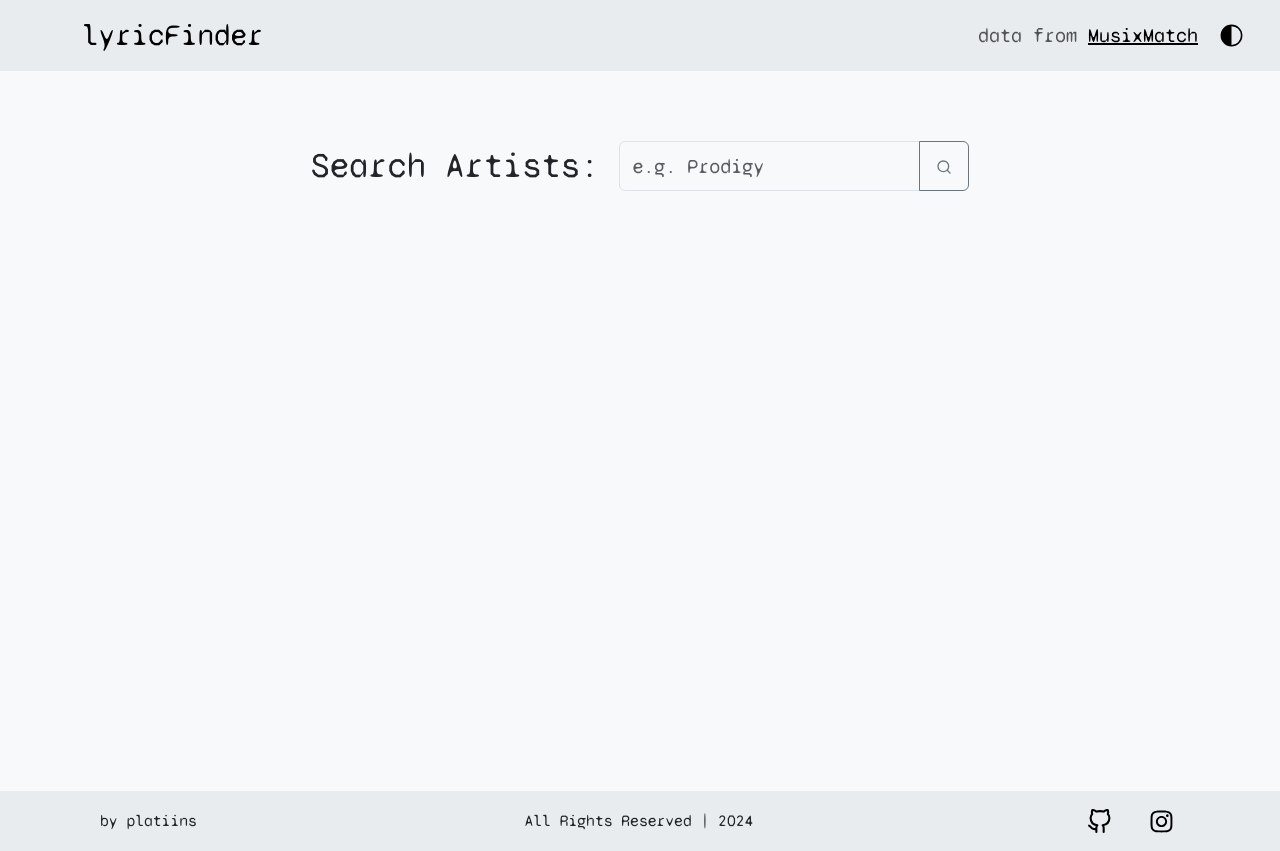
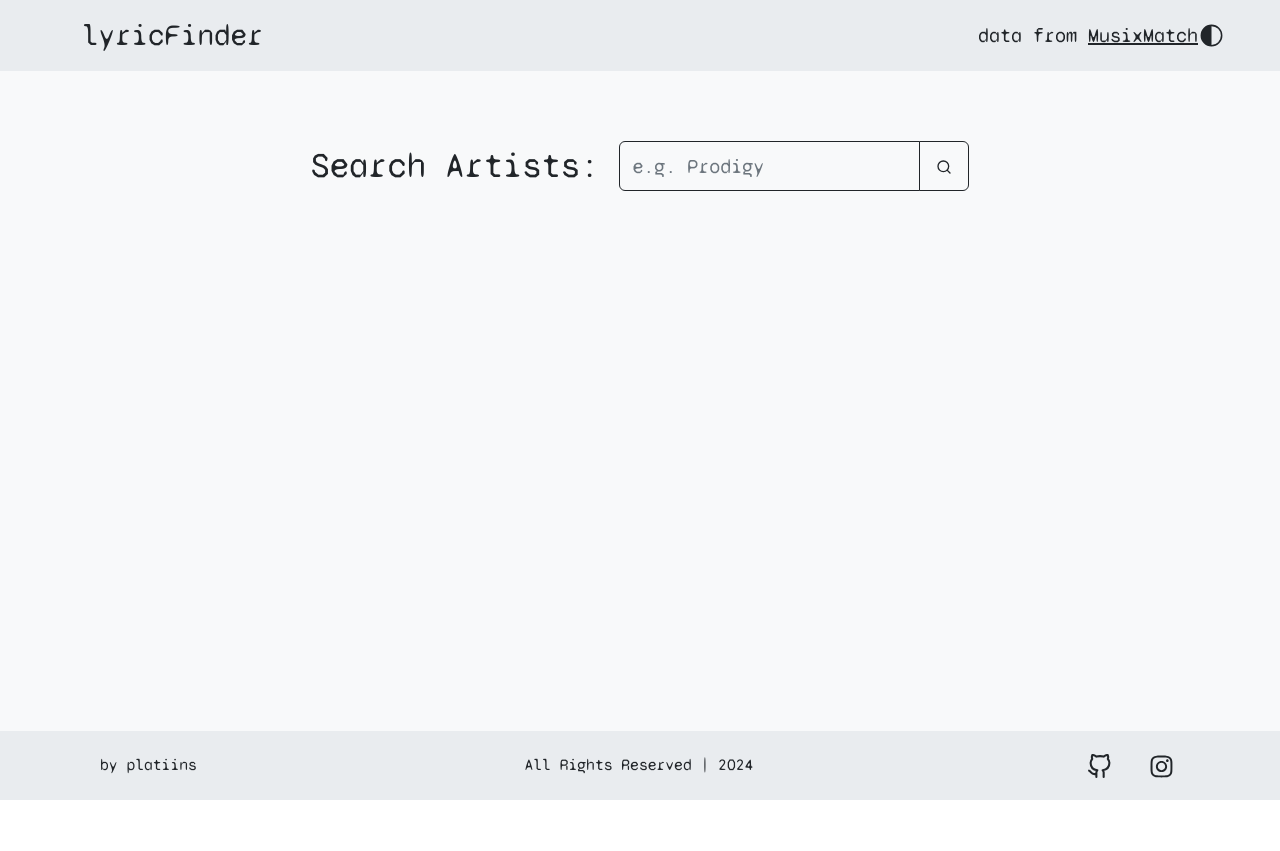
Before and after one commit to platiins/musix-match, a React (Create React App) app: page / in a window 1280 px wide. After the commit the page ends 800 px from the top, so only its background shows below. Built offline with nearby package versions, Linux system fonts and the light colour scheme.

Commit message:
theme for nav, footer and main search page

```diff
--- a/src/assets/styles/index.scss
+++ b/src/assets/styles/index.scss
@@ -41,7 +41,7 @@
   color: #000000;
   position: absolute;
   top: 15px;
-  right: 30px;
+  right: 50px;
 }
 
 // LOADER
@@ -89,11 +89,11 @@
 
 .footer {
   @include flex(row, space-between, center, 30px);
-
-  // position: fixed;
-  // bottom: 0;
-  // left: 0;
-  padding: 10px 100px;
+  width: 100vw;
+  position: fixed;
+  bottom: 0;
+  left: 0;
+  padding: 15px 100px;
   font-family: "Syne Mono", monospace;
 
   background-color: #e9ecef;
@@ -130,20 +130,23 @@
         height: 50px;
         font-size: 20px;
         background-color: #f8f9fa;
+        border: 1px solid #212529;
 
         &:focus {
           outline: none;
-          box-shadow: 0 0 5px #000000;
-          border: #000000 solid 1px;
+          box-shadow: 0 0 10px #000000;
+        }
+        &::placeholder {
+          color: #6c757d;
         }
       }
 
       .search-btn {
         width: 50px;
+        border: 1px solid #212529;
 
         &:hover {
-          background-color: #000000;
-          color: #ffffff;
+          box-shadow: 0 0 10px #000000;
         }
       }
     }
@@ -155,10 +158,10 @@
     &__card {
       width: 35%;
       background-color: #f8f9fa;
+      border: solid 1px #000000;
 
       &:hover {
         box-shadow: 0 0 15px #000000;
-        border: solid 1px #000000;
       }
 
       &--content {
@@ -240,7 +243,7 @@
   @include flex(column, center, center, 10px);
   font-family: "Syne Mono", monospace;
   background-color: #f8f9fa;
-  padding: 30px 50px 70px;
+  padding: 30px 50px 120px;
 
   .lyrics-title {
     font-size: 30px;
--- a/src/components/ArtistsSearch.js
+++ b/src/components/ArtistsSearch.js
@@ -43,7 +43,14 @@ const ArtistsSearch = () => {
       style={{ backgroundColor: theme === "light" ? "#f8f9fa" : "#343A40" }}
     >
       <section className="artist-search">
-        <h1 className="artist-search__title">Search Artists:</h1>
+        <h1
+          className="artist-search__title"
+          style={{
+            color: theme === "light" ? "#212529" : "#F8F9FA",
+          }}
+        >
+          Search Artists:
+        </h1>
         <InputGroup className="artist-search__input-box">
           <Form.Control
             required
@@ -52,6 +59,10 @@ const ArtistsSearch = () => {
             onChange={(e) => setArtistName(e.target.value)}
             placeholder="e.g. Prodigy"
             className="search-input"
+            style={{
+              backgroundColor: theme === "light" ? "#f8f9fa" : "#343A40",
+              color: theme === "light" ? "#212529" : "#F8F9FA",
+            }}
           />
           <Button
             variant="outline-secondary"
@@ -59,6 +70,10 @@ const ArtistsSearch = () => {
             onClick={handleSearch}
             disabled={loading}
             className="search-btn"
+            style={{
+              backgroundColor: theme === "light" ? "#f8f9fa" : "#343A40",
+              color: theme === "light" ? "#212529" : "#F8F9FA",
+            }}
           >
             <FiSearch />
           </Button>
@@ -71,6 +86,10 @@ const ArtistsSearch = () => {
           <Card
             key={allArtists.artist.artist_id}
             className="artists-list__card"
+            style={{
+              backgroundColor: theme === "light" ? "#f8f9fa" : "#343A40",
+              color: theme === "light" ? "#212529" : "#F8F9FA",
+            }}
           >
             <Card.Body className="artists-list__card--content">
               <Card.Title className="card-title">
--- a/src/components/Footer.js
+++ b/src/components/Footer.js
@@ -1,19 +1,47 @@
 import { FiGithub } from "react-icons/fi";
 import { FaInstagram } from "react-icons/fa";
 
+import { useContext } from "react";
+import { ThemeContext } from "../context/theme";
+
 function Footer() {
+  const { theme } = useContext(ThemeContext);
   return (
-    <footer id="footer" className="footer">
-      <p className="footer__author mb-0">by platiins</p>
+    <footer
+      id="footer"
+      className="footer"
+      style={{
+        backgroundColor: theme === "light" ? "#e9ecef" : " #212529",
+        color: theme === "light" ? "#212529" : "#F8F9FA",
+      }}
+    >
+      <p
+        className="footer__author mb-0"
+        style={{
+          color: theme === "light" ? "#212529" : "#F8F9FA",
+        }}
+      >
+        by platiins
+      </p>
       <p className="footer__rights mb-0">All Rights Reserved | 2024</p>
       <div className="footer__sm-container">
         <a href="https://github.com/platiins" className="sm-link">
-          <button className="sm-link__btn">
+          <button
+            className="sm-link__btn"
+            style={{
+              color: theme === "light" ? "#212529" : "#F8F9FA",
+            }}
+          >
             <FiGithub />
           </button>
         </a>
         <a href="https://www.instagram.com/platiins/">
-          <button className="sm-link__btn">
+          <button
+            className="sm-link__btn"
+            style={{
+              color: theme === "light" ? "#212529" : "#F8F9FA",
+            }}
+          >
             <FaInstagram />
           </button>
         </a>
--- a/src/components/Header.js
+++ b/src/components/Header.js
@@ -18,17 +18,43 @@ function Header() {
       }}
     >
       <Container>
-        <Navbar.Brand as={NavLink} to="/" className="nav-brand">
+        <Navbar.Brand
+          as={NavLink}
+          to="/"
+          className="nav-brand"
+          style={{
+            color: theme === "light" ? "#212529" : "#F8F9FA",
+          }}
+        >
           lyricFinder
         </Navbar.Brand>
         <Navbar.Toggle />
         <Navbar.Collapse className="justify-content-end">
-          <Navbar.Text className="nav-link">
-            data from <a href="https://developer.musixmatch.com/">MusixMatch</a>
+          <Navbar.Text
+            className="nav-link"
+            style={{
+              color: theme === "light" ? "#212529" : "#F8F9FA",
+            }}
+          >
+            data from{" "}
+            <a
+              href="https://developer.musixmatch.com/"
+              style={{
+                color: theme === "light" ? "#212529" : "#F8F9FA",
+              }}
+            >
+              MusixMatch
+            </a>
           </Navbar.Text>
         </Navbar.Collapse>
       </Container>
-      <button className="change-theme-btn" onClick={toggleTheme}>
+      <button
+        className="change-theme-btn sm-link__btn"
+        onClick={toggleTheme}
+        style={{
+          color: theme === "light" ? "#212529" : "#F8F9FA",
+        }}
+      >
         <VscColorMode />
       </button>
     </Navbar>
```
